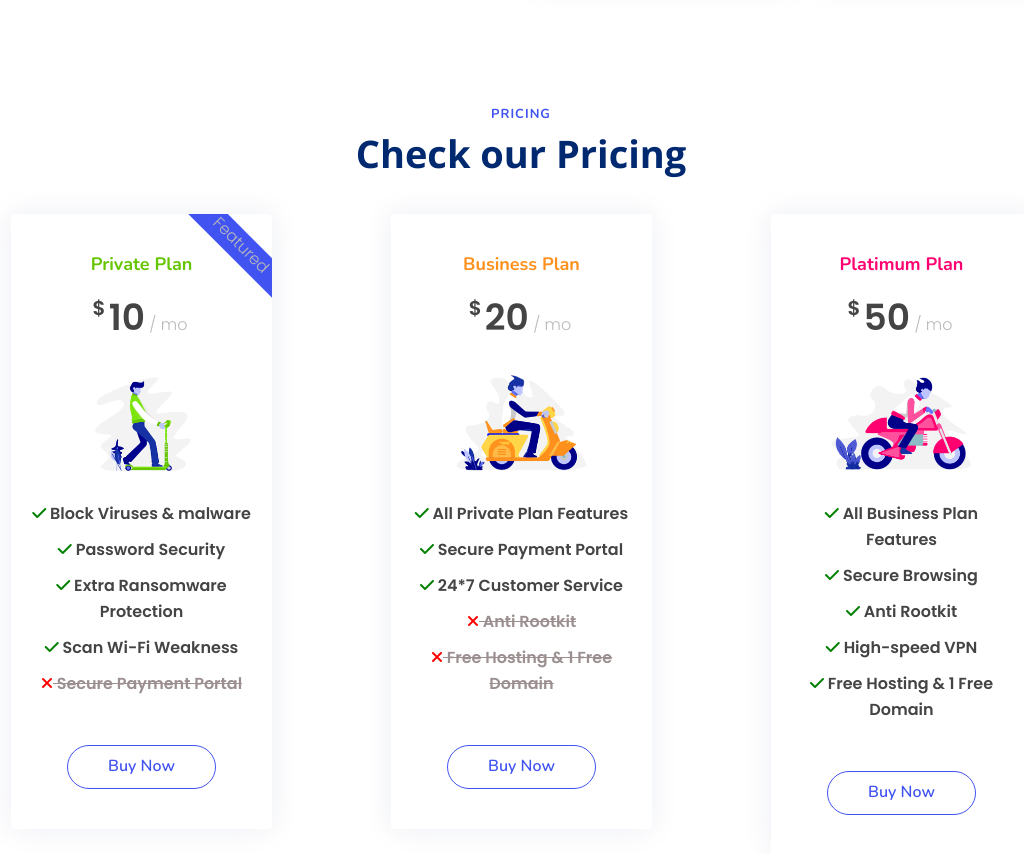
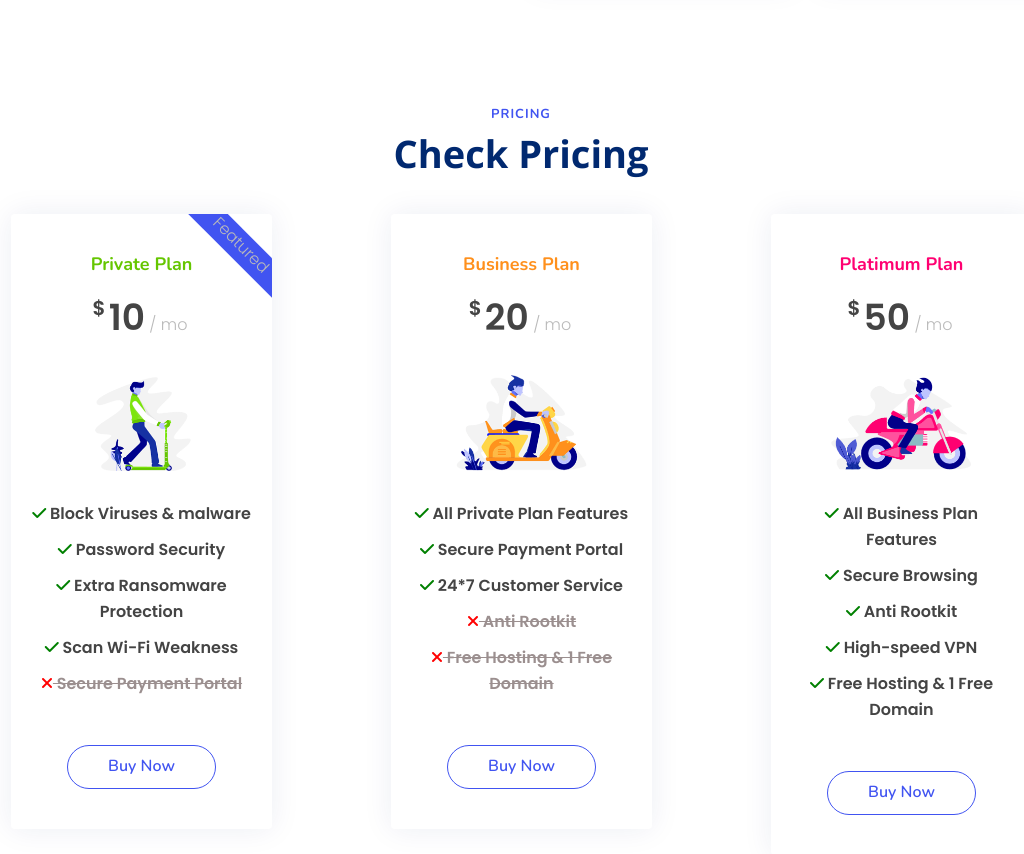
Before and after one commit to Sukhendu2002/Phlobulkinx_Project, a plain HTML site: page index.html in a window 1280 px wide. Shown: the part 1820-2674 px from the top of the page, without its empty margins (119-1143 px from the left). Drawn offline with nearby package versions, Linux system fonts and the light colour scheme.

Commit message:
update pricing section

```diff
--- a/index.html
+++ b/index.html
@@ -203,7 +203,7 @@
 
         <header class="section-header">
           <h2>Pricing</h2>
-          <p>Check our Pricing</p>
+          <p>Check Pricing</p>
         </header>
 
         <div class="row gy-4 price pring_box " data-aos="fade-left">
```
